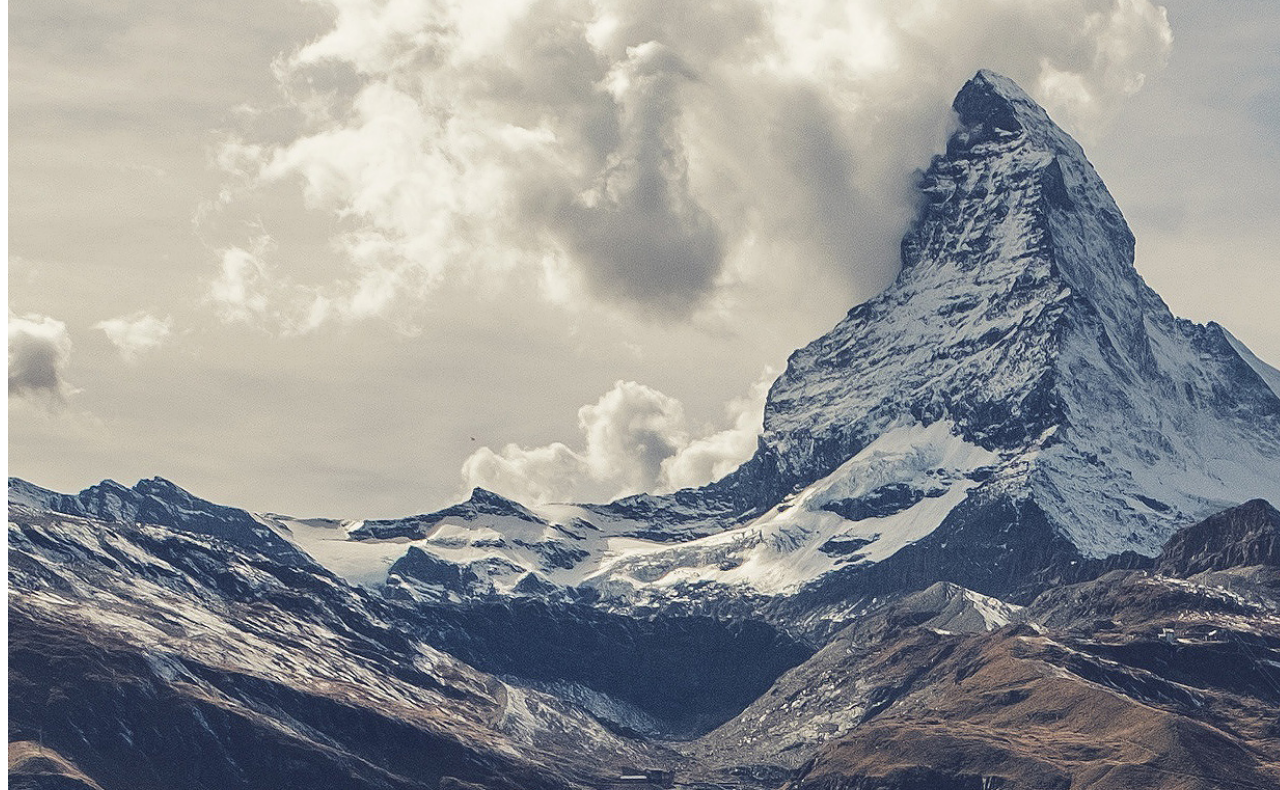
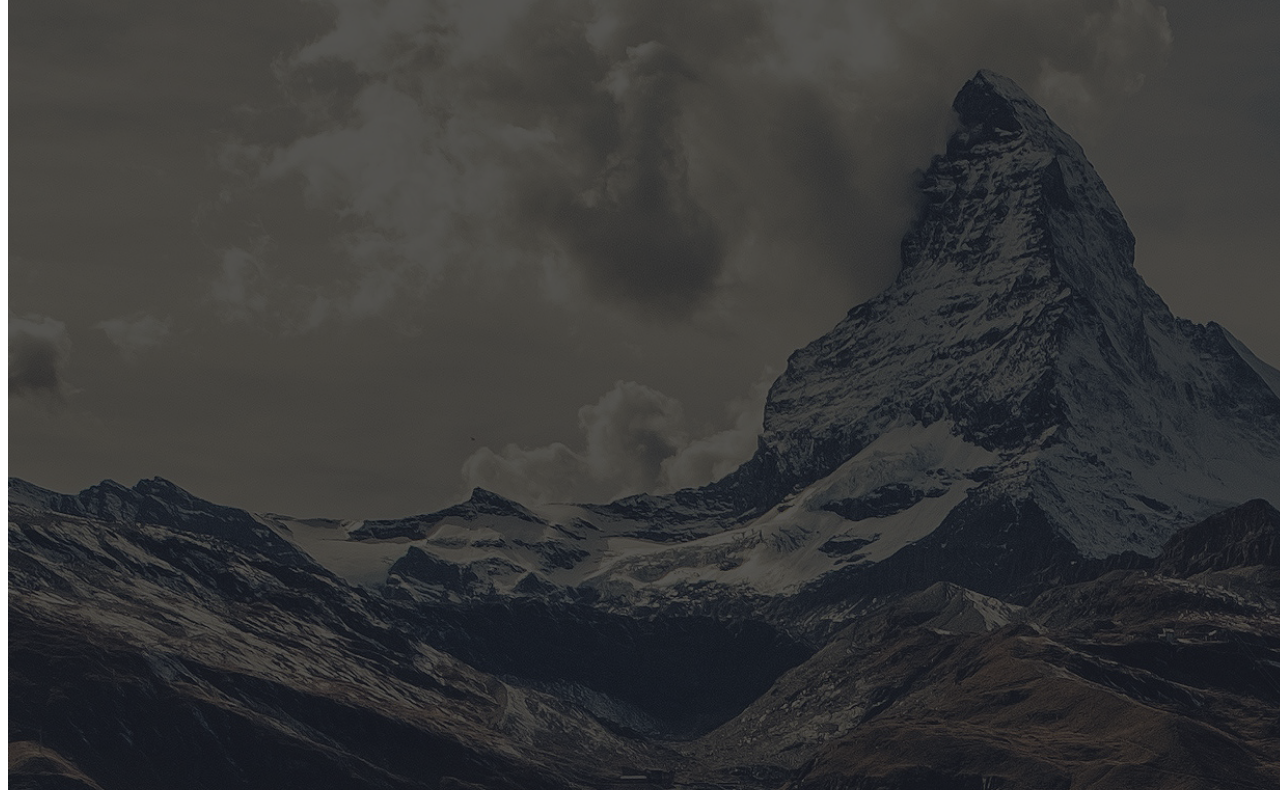
Before and after one commit to catyra1987/lessons, a plain HTML site: page test-maket/index.html in a window 1280 px wide. Shown: the part 120-910 px from the top of the page. Drawn offline with Linux system fonts and the light colour scheme.

Commit message:
Полупрозрачный фон в header

```diff
--- a/test-maket/css/style.css
+++ b/test-maket/css/style.css
@@ -5,10 +5,14 @@
 .header {
     width: 100%;
     min-height: 1024px;
+    background-image: url(../img/bgiheader.jpg);
+    background-size: cover;
+}
+.wrp {
+    width: 100%;
+    min-height: 1024px;
     display: flex;
     padding: 40px 0 0 0;
-    background-image: url(../img/bgiheader.jpg);
-    background-size: cover;
     background-color: rgba(17,17,17,0.7);
 }
 .logo {
--- a/test-maket/index.html
+++ b/test-maket/index.html
@@ -10,6 +10,7 @@
 <body>
     <div class="container">
         <header class="header">
+            <div class="wrp">
                 <div class="logo">
                     <a href="index.html" class="logo-link">
                     <img class="logo-img" src="img/logo_icon.svg" alt="logo" width="64" height="56">
@@ -30,7 +31,7 @@
                     <a  class="cart" href="#"></a>
                     <a class="search" href="#"></a>
                 </nav>
-
+            </div>
         </header>
     </div>
 </body>
```
Lines whose indentation alone changed are shown as unchanged.
